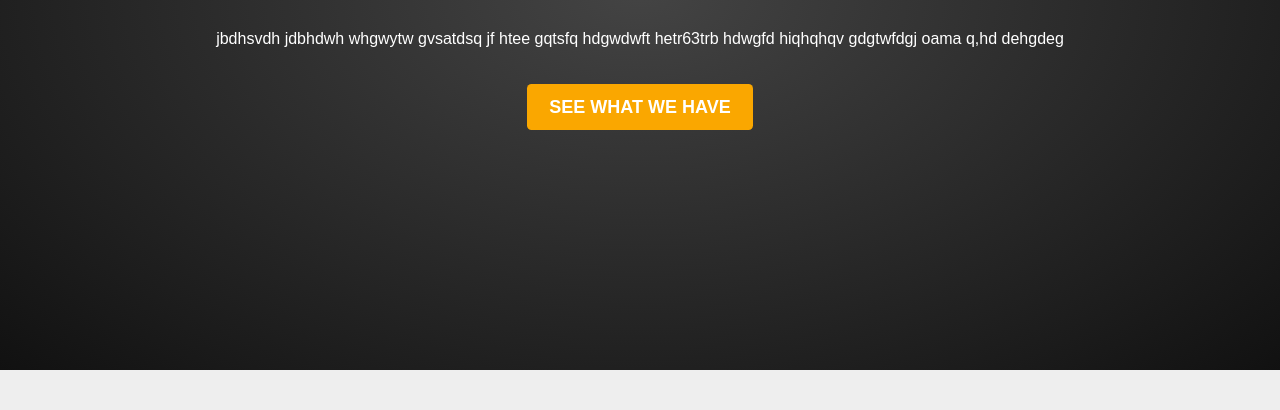
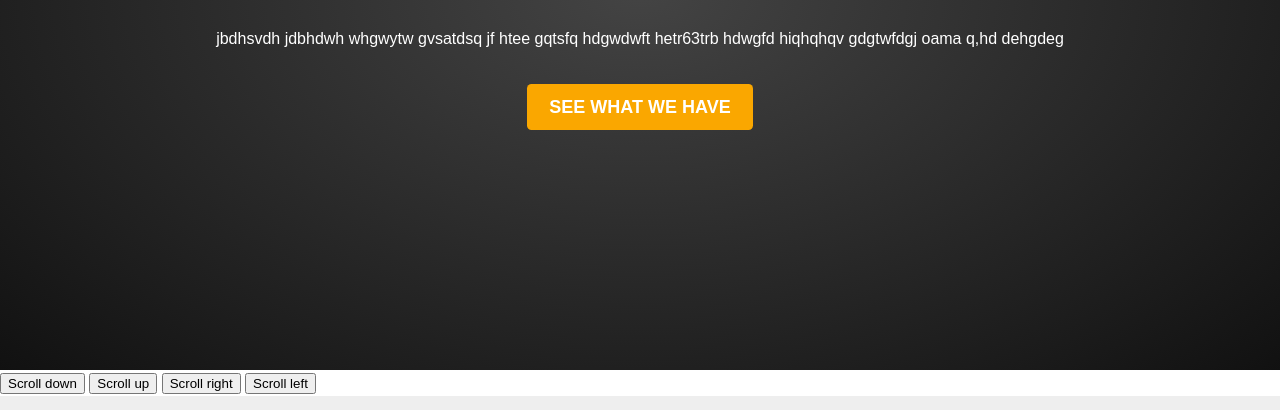
Before and after one commit to Yaraachraf/Web-Development-Professional, a plain HTML site: page index.html in a window 1280 px wide. Shown: the part 390-800 px from the top of the page. Drawn offline with Linux system fonts and the light colour scheme.

Commit message:
Update index.html

```diff
--- a/index.html
+++ b/index.html
@@ -20,6 +20,11 @@
 		<a id="btnSee" href="#" class="btn">See what we have</a>
 	  </div>
     </header>
+
+	 <button onclick="scrollWin(0, 50)">Scroll down</button>
+         <button onclick="scrollWin(0, -50)">Scroll up</button>
+         <button onclick="scrollWin(100, 0)">Scroll right</button>
+         <button onclick="scrollWin(-100, 0)">Scroll left</button>
 
     <main>
 	<section class="featured">
```
